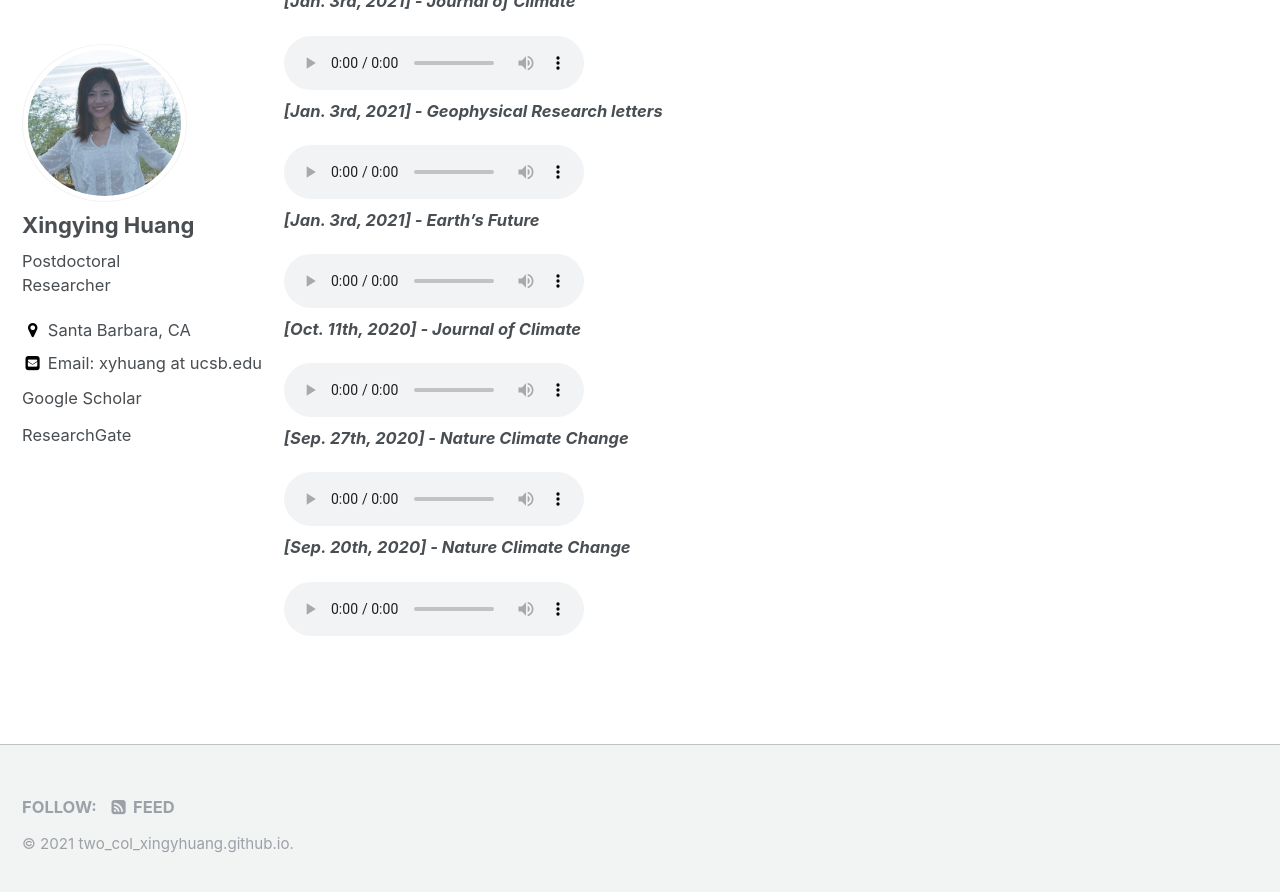
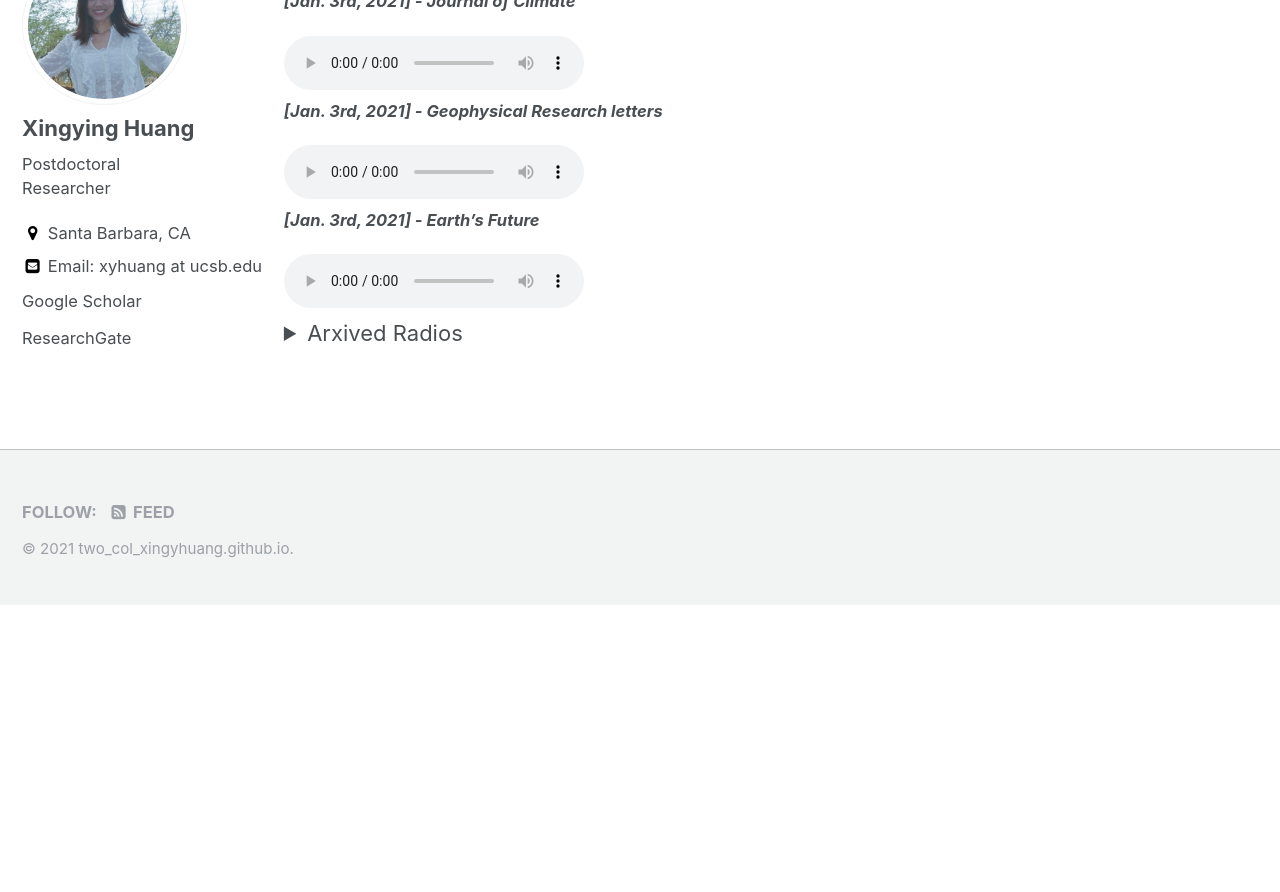
Before and after one commit to Xingyhuang/two_col_xingyhuang.github.io, a Jekyll site: the page built from _pages/radio.md, in a window 1280 px wide and 900 px high, scrolled down 619 px. Shown: the top 892 px of the window. Built offline with Jekyll 4.4.1, drawn with Linux system fonts in a browser that asks for light colours; after the commit the page ends 1224 px from its top, so only the background shows below that.

Commit message:
Update radio.md

```diff
--- a/_pages/radio.md
+++ b/_pages/radio.md
@@ -25,6 +25,8 @@ Welcome to this new climate research radio. The content will be updated accordin
 ***[Jan. 3rd, 2021] - Earth’s Future*** <br>
 <audio src="/assets/radio/earth_jan1_MP3WRAP.mp3" controls preload> </audio>
 
+<details><summary>Arxived Radios</summary>
+<p>
 
 ***[Oct. 11th, 2020] - Journal of Climate*** <br>
 <audio src="/assets/radio/issue_3-jcli-10_11_2020.mp3" controls preload> </audio>
@@ -34,3 +36,6 @@ Welcome to this new climate research radio. The content will be updated accordin
 
 ***[Sep. 20th, 2020] - Nature Climate Change*** <br>
 <audio src="/assets/radio/issue_1-ncc-09_20_2020.mp3" controls preload> </audio>
+
+</p>
+</details>
```
